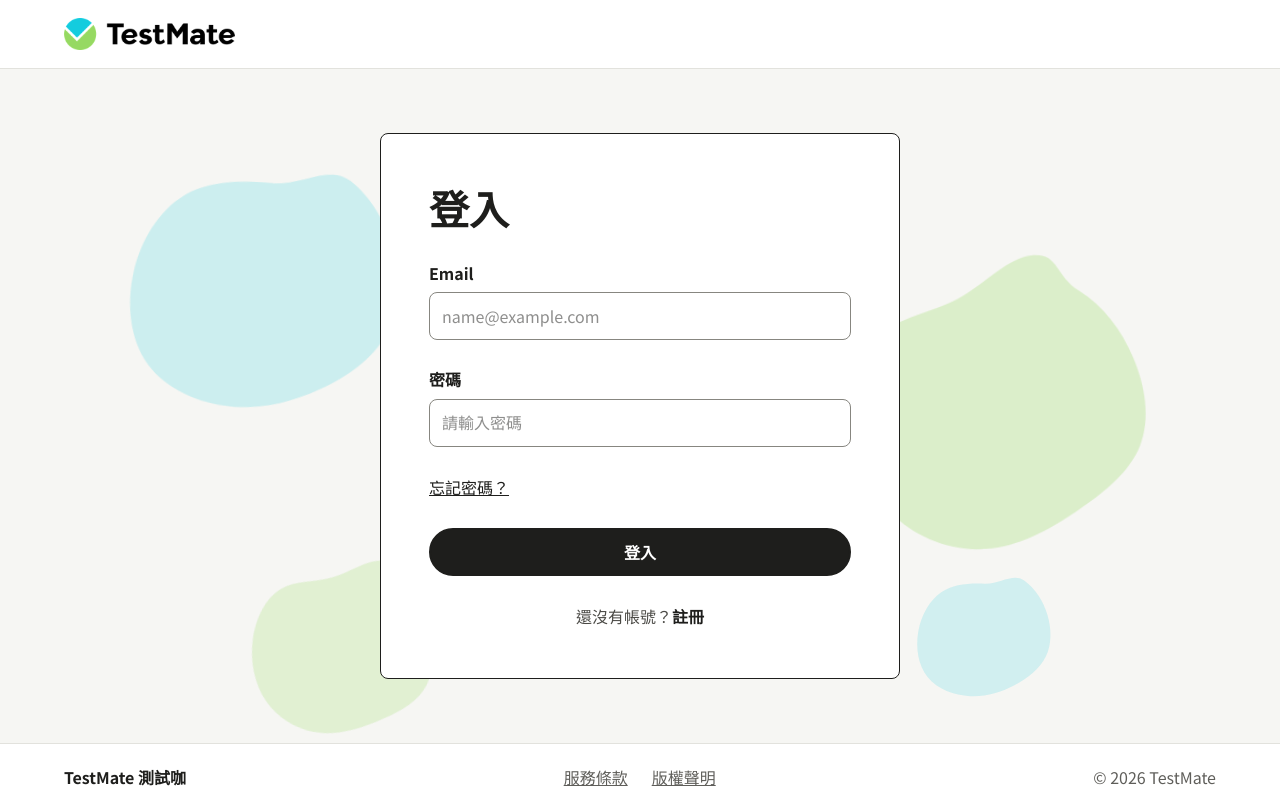
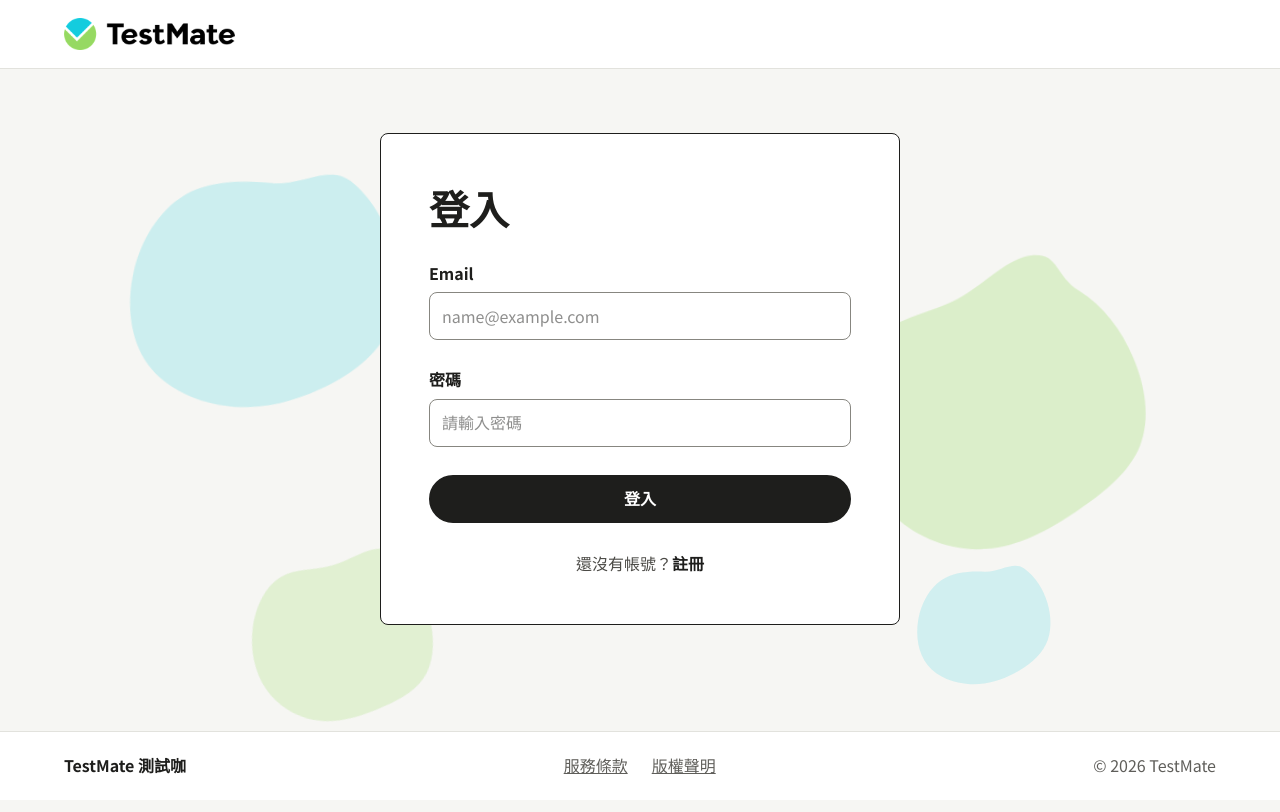
Before and after one commit to s094334/testmate, a React (Vite) app: page /login in a window 1280 px wide. Built offline with nearby package versions, Linux system fonts and the light colour scheme.

Commit message:
fix: remove forget password button for LoginPage

```diff
--- a/src/pages/LoginPage.tsx
+++ b/src/pages/LoginPage.tsx
@@ -34,12 +34,6 @@ export function LoginPage() {
             className="border-line-input bg-surface min-h-12 rounded-md border px-3 py-2.5"
           />
         </div>
-        <Link
-          to="/forgot-password"
-          className="hover:text-ink-muted underline transition-colors duration-150 ease-out"
-        >
-          忘記密碼？
-        </Link>
         <button
           type="submit"
           className="border-ink bg-ink text-surface hover:bg-surface hover:text-ink min-h-12 w-full rounded-full border-2 px-6 font-bold transition-colors duration-150 ease-out active:translate-y-px motion-reduce:active:translate-y-0"
```
